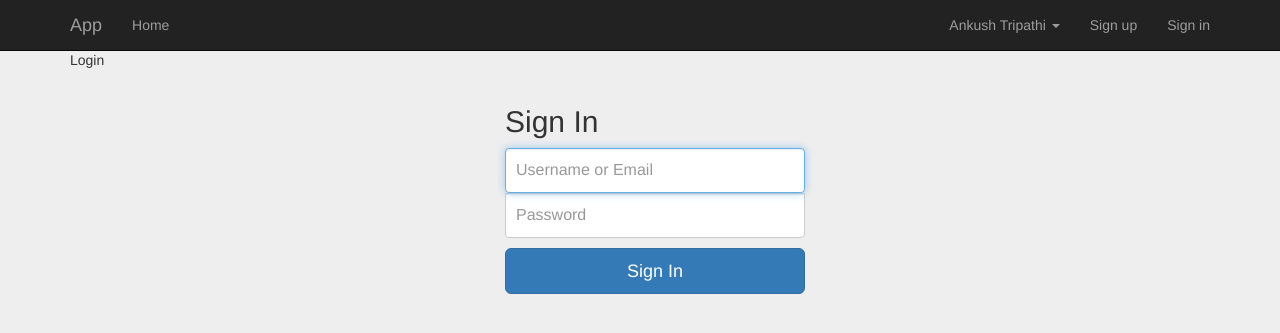
After one commit to ankushTripathi/WebAppAuthentication, a PHP site: template views/login.twig in a window 1280 px wide. The commit adds this page. Shown: the top 333 px of the page. Run offline with PHP 8.4, Linux system fonts and the light colour scheme; the template is opened without the code that fills it, so the values that code supplies are empty; some libraries are stand-ins or nearby versions.

Commit message:
create login route

```diff
--- a/app/Controllers/HomeController.php
+++ b/app/Controllers/HomeController.php
@@ -15,4 +15,7 @@ class HomeController extends Controller
 	public function register(Request $req,Response $res){
 		return $this->view->render($res,'register.twig');
 	}
+	public function login(Request $req, Response $res){
+		return $this->view->render($res,'login.twig');
+	}
 }
--- a/app/routes.php
+++ b/app/routes.php
@@ -3,3 +3,5 @@
 $app->get('/','HomeController:index')->setName('home');
 $app->get('/register','HomeController:register')->setName('register');
 $app->post('/register','AuthController:register')->setName('register.post');
+$app->get('/login','HomeController:login')->setName('login');
+$app->post('/login','AuthController:login')->setName('login.post');
--- /dev/null
+++ b/views/login.twig
@@ -0,0 +1,29 @@
+{% extends 'templates/app.twig' %}
+{%block title%}Login{%endblock%}
+{% block content %}
+	<link rel="stylesheet" href="{{base_url()}}/css/form.css">
+	Login
+	<div class="container">
+{% if errors %}
+<ul class = "errors">
+{% for error in errors.all() %}
+	<li>{{error}}</li>
+{%endfor%}
+{% endif %}
+</ul>
+      <form class="form-signin" action="{{path_for('login.post')}}" method="post">
+        <h2 class="form-signin-heading">Sign In</h2>
+
+        <label for="inputUsername" class="sr-only">User Name/Email</label>
+        <input type="text" name="identifier" id="inputUsername"
+        {%if formdata['identifier'] %}value= "{{formdata['identifier']}}"{%endif%}
+        class="form-control" placeholder="Username or Email" required autofocus autocomplete off >
+
+        <label for="inputPassword" class="sr-only">Password</label>
+        <input type="password" name="password" id="inputPassword" class="form-control" placeholder="Password" required>
+
+        <button class="btn btn-lg btn-primary btn-block" type="submit">Sign In</button>
+      </form>
+
+    </div>
+{% endblock %}
--- a/views/templates/partials/navigation.twig
+++ b/views/templates/partials/navigation.twig
@@ -22,7 +22,7 @@
                         </ul>
                     </li>
                     <li><a href="{{path_for('register')}}">Sign up</a></li>
-                    <li><a href="#">Sign in</a></li>
+                    <li><a href="{{path_for('login')}}">Sign in</a></li>
             </ul>
         </div>
     </div>
```
Also changed, not shown: app/Controllers/AuthController.php (+31 -0 lines).
